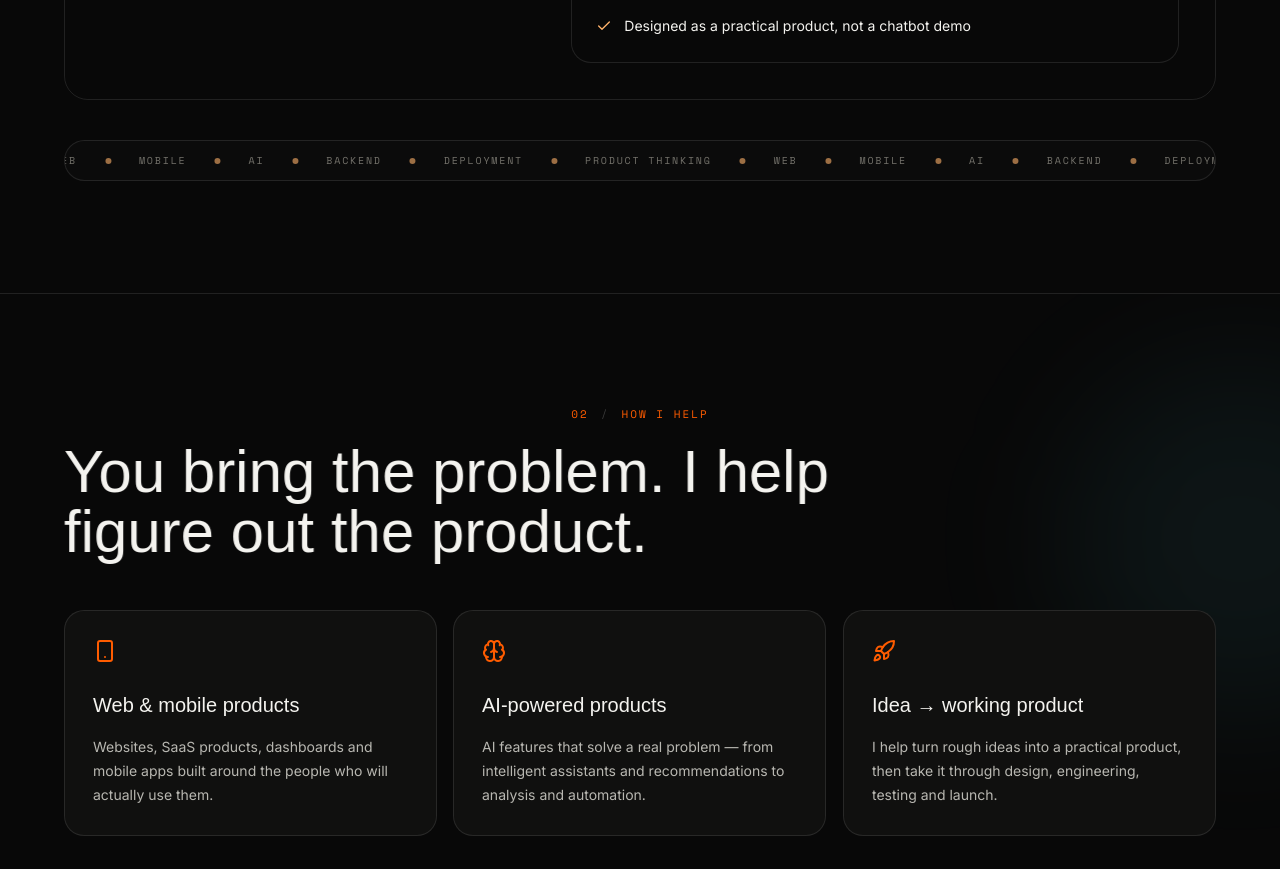
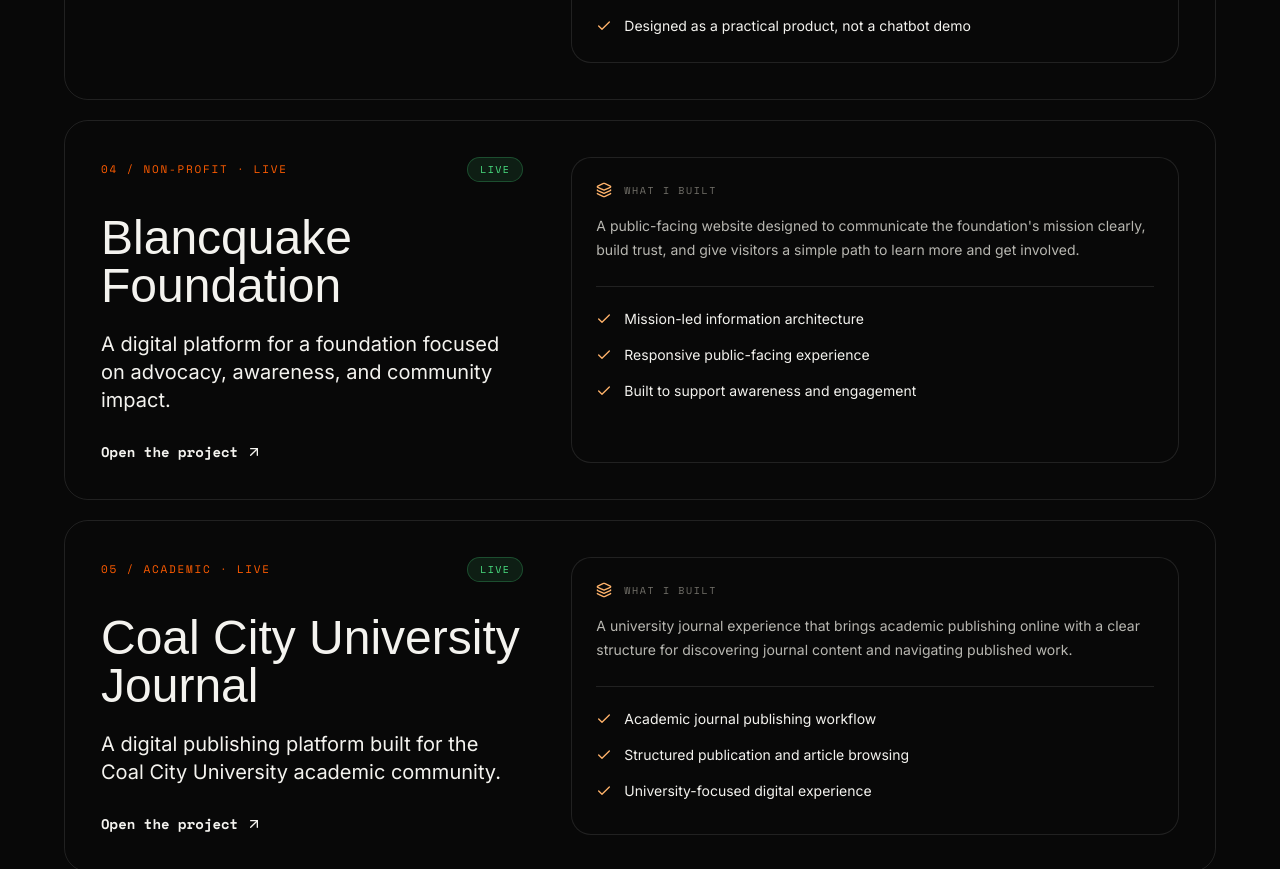
Before and after one commit to awesomeakokayo/PORTFOLIO, a React (Vite) app: page / in a window 1280 px wide. Shown: the part 2340-3209 px from the top of the page. Built offline with nearby package versions, Linux system fonts and the light colour scheme; a web font is replaced by a local one.

Commit message:
Add Blancquake Foundation and Coal City University Journal projects

```diff
--- a/src/ProjectShowcase.jsx
+++ b/src/ProjectShowcase.jsx
@@ -27,6 +27,22 @@ const showcases = [
     details: "A career mentorship product designed to make useful direction, planning, and decision support more accessible.",
     points: ["AI career guidance", "Goal and direction support", "Designed as a practical product, not a chatbot demo"],
   },
+  {
+    name: "Blancquake Foundation",
+    type: "Non-profit · Live",
+    summary: "A digital platform for a foundation focused on advocacy, awareness, and community impact.",
+    details: "A public-facing website designed to communicate the foundation's mission clearly, build trust, and give visitors a simple path to learn more and get involved.",
+    points: ["Mission-led information architecture", "Responsive public-facing experience", "Built to support awareness and engagement"],
+    live: "https://blancquake.org",
+  },
+  {
+    name: "Coal City University Journal",
+    type: "Academic · Live",
+    summary: "A digital publishing platform built for the Coal City University academic community.",
+    details: "A university journal experience that brings academic publishing online with a clear structure for discovering journal content and navigating published work.",
+    points: ["Academic journal publishing workflow", "Structured publication and article browsing", "University-focused digital experience"],
+    live: "https://journal-nine-ruby.vercel.app",
+  },
 ];
 
 const labels = ["PRODUCT THINKING", "WEB", "MOBILE", "AI", "BACKEND", "DEPLOYMENT", "PRODUCT THINKING", "WEB", "MOBILE", "AI", "BACKEND", "DEPLOYMENT"];
@@ -54,7 +70,7 @@ export default function ProjectShowcase() {
         {showcases.map((project, index) => (
           <article
             key={project.name}
-            className={`project-showcase-card project-accent-${index} rounded-[24px] border border-white/10 p-6 sm:p-8 lg:p-9`}
+            className={`project-showcase-card project-accent-${index % 3} rounded-[24px] border border-white/10 p-6 sm:p-8 lg:p-9`}
           >
             <div className="relative flex flex-col gap-8 lg:grid lg:grid-cols-[0.82fr_1.18fr] lg:gap-12">
               <div>
@@ -66,7 +82,7 @@ export default function ProjectShowcase() {
                 <p className="mt-5 max-w-xl text-lg leading-7 text-[#f4f3ef] sm:text-xl">{project.summary}</p>
                 {project.live && (
                   <a href={project.live} target="_blank" rel="noreferrer" className="mt-7 inline-flex items-center gap-2 text-sm font-semibold text-[#f4f3ef] transition hover:text-[#ffb36b]" style={mono}>
-                    Open the product <ArrowUpRight className="h-4 w-4" />
+                    Open the project <ArrowUpRight className="h-4 w-4" />
                   </a>
                 )}
               </div>
```
